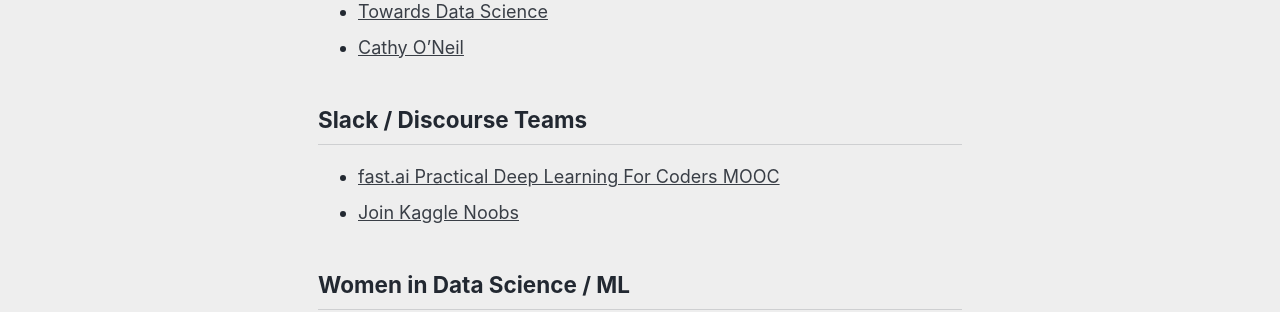
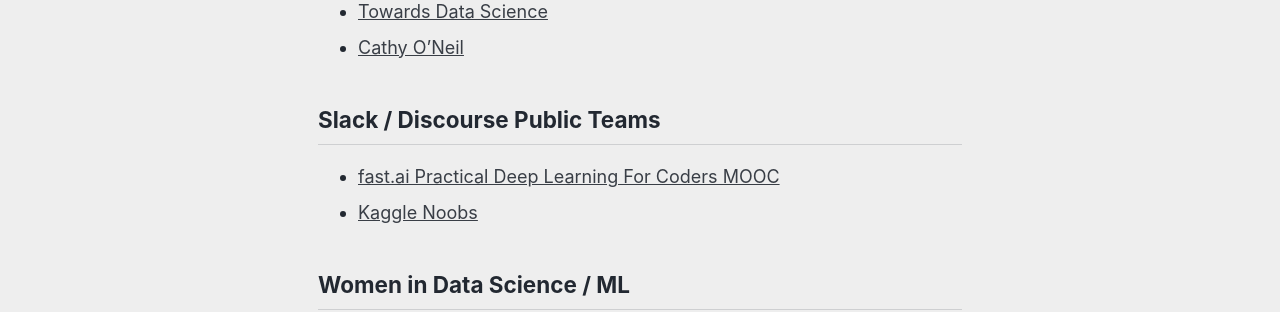
Before and after one commit to reshamas/reshamas.github.io, a Jekyll site: the page built from resources/index.md, in a window 1280 px wide. Shown: the part 983-1295 px from the top of the page. Built offline with Jekyll 4.4.1, drawn with Linux system fonts in a browser that asks for light colours.

Commit message:
Update index.md

```diff
--- a/resources/index.md
+++ b/resources/index.md
@@ -27,9 +27,9 @@
 * [Towards Data Science](https://towardsdatascience.com)
 * [Cathy O'Neil](https://mathbabe.org)
 
-## Slack / Discourse Teams
+## Slack / Discourse Public Teams
 * [fast.ai Practical Deep Learning For Coders MOOC](http://forums.fast.ai)
-* [Join Kaggle Noobs](http://kagglenoobs.herokuapp.com)
+* [Kaggle Noobs](http://kagglenoobs.herokuapp.com)
 
 ## Women in Data Science / ML
 * twitter list of 1400+ [Women in DS](https://twitter.com/BecomingDataSci/lists/women-in-data-science)
```
